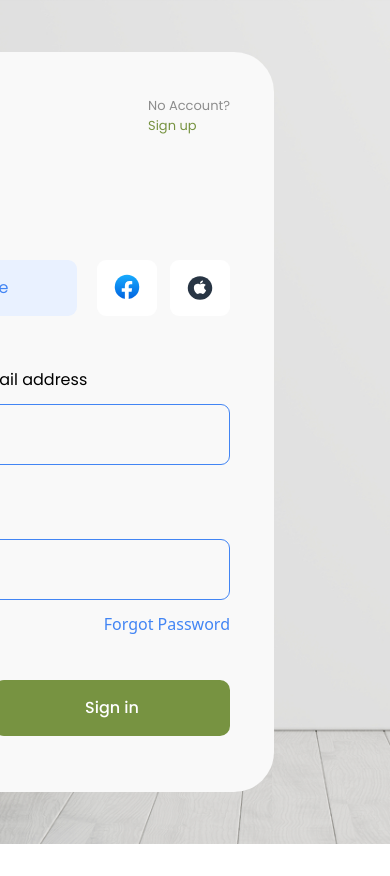
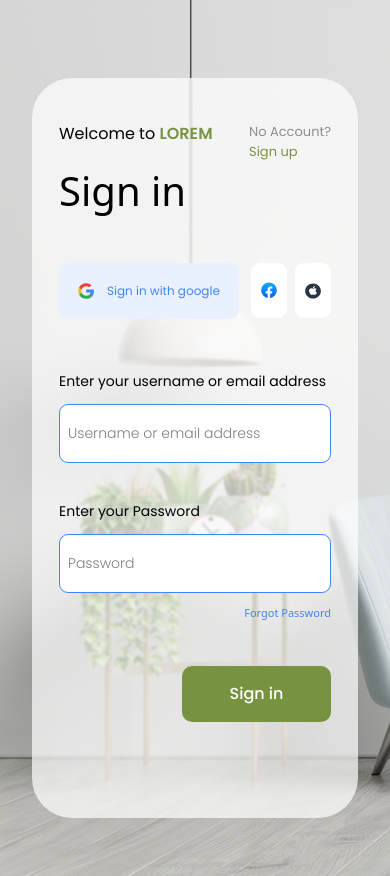
Before and after one commit to AmirHosseinZameni/logify, a React (Vite) app: page /login in a window 390 px wide. Before the commit the page ends 844 px from the top, so only its background shows below. Built offline with nearby package versions, Linux system fonts and the light colour scheme.

Commit message:
chore: adjust mobile breakpoint value

```diff
--- a/src/index.css
+++ b/src/index.css
@@ -4,7 +4,8 @@
 
 @theme {
   --breakpoint-*: initial;
-  --breakpoint-xs: 23.4375rem;
+  /* --breakpoint-xs: 23.4375rem; */
+  --breakpoint-xs: 37.5rem;
   --breakpoint-2xl: 100rem;
   --breakpoint-3xl: 120rem;
 }
```
